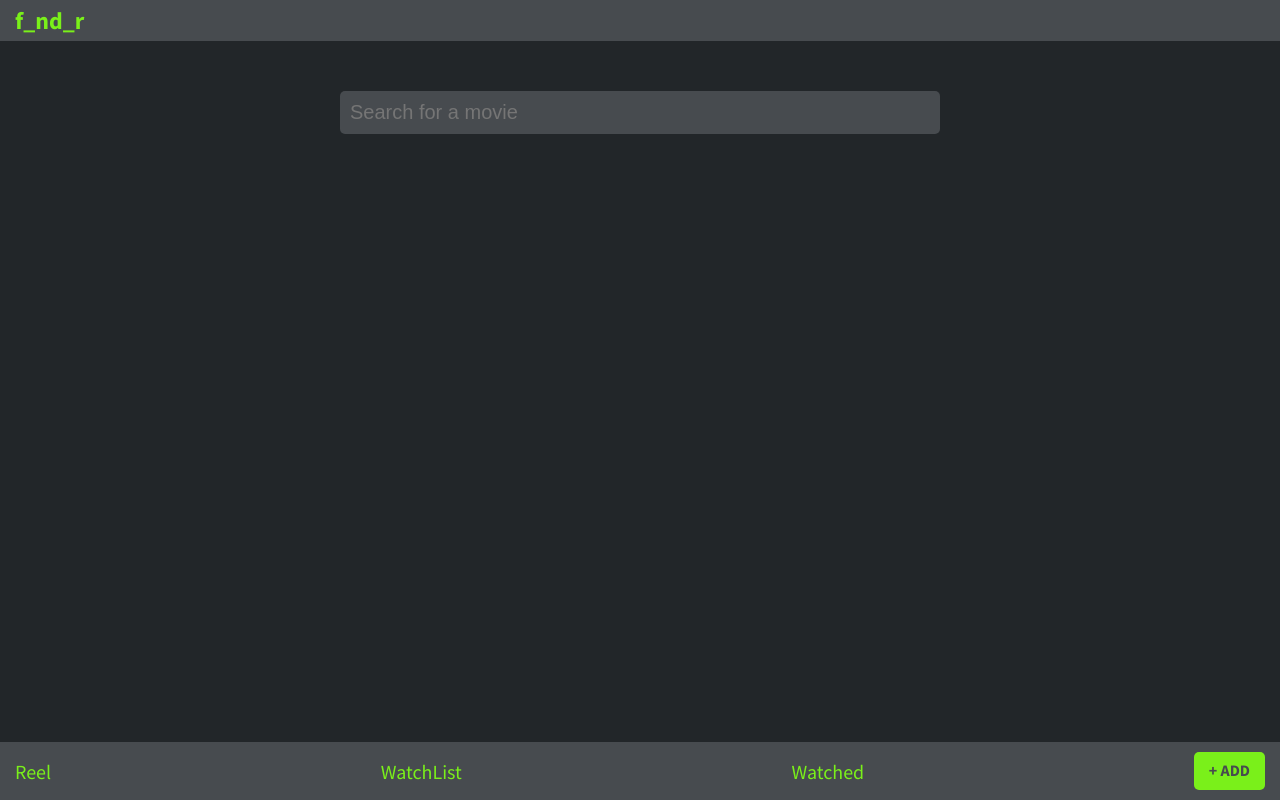
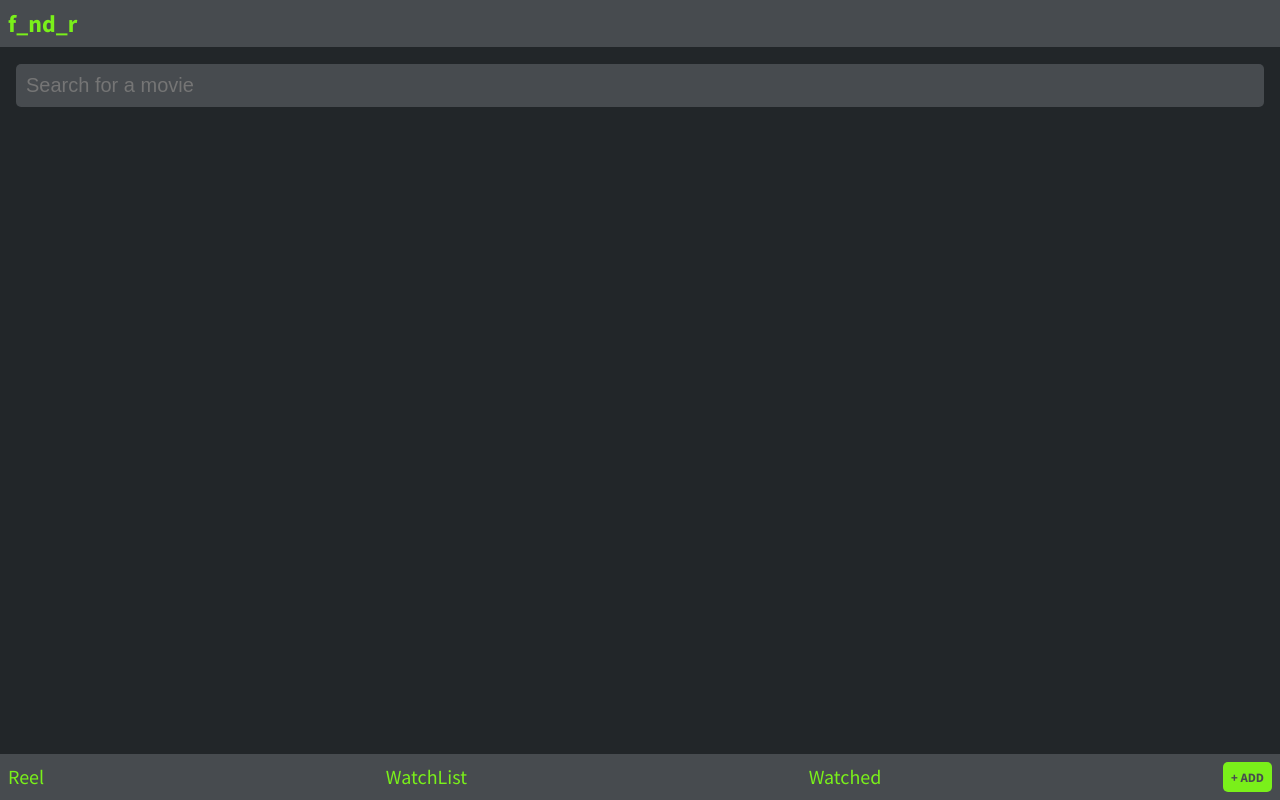
Before and after one commit to Lofdof/FNDR, a React (Create React App) app in the folder fndr/: page /add in a window 1280 px wide. Built offline with nearby package versions, Linux system fonts and the light colour scheme.

Commit message:
css styling

```diff
--- a/fndr/src/App.css
+++ b/fndr/src/App.css
@@ -9,29 +9,43 @@
   --text: #6b6e70;
 }
 
+* {
+  box-sizing: border-box;
+}
+
 body {
   background-color: var(--body);
   font-family: "Source Sans Pro", sans-serif;
-  height: 100%;
   padding: 0;
   margin: 0;
 }
 
-.container {
+.main__wrapper {
+  height: 100vh;
+  width: 100vw;
+  display: flex;
+  flex-direction: column;
+}
+
+.main__container {
+  width: 100%;
+  height: 100%;
+  /* display: relative; */
+  padding: 4rem 1rem 0 1rem;
+}
+
+/* .container {
   padding-right: 15px;
   padding-left: 15px;
   margin-right: auto;
   margin-left: auto;
-}
+} */
 
-*,
-*:before,
-*:after {
-  box-sizing: border-box;
-}
+/* main 100vh 100vw bottom 0 top 0 */
+/*  header footer position fixed mit top & bottom in rem */
 
 .btn {
-  padding: 10px 15px;
+  padding: 0.5rem;
   background-color: var(--secondary);
   color: var(--primary);
   border-radius: 5px;
@@ -39,7 +53,7 @@ body {
   font-weight: 700;
   display: inline-block;
   border: none;
-  font-size: 1rem;
+  font-size: 0.8rem;
   transition: all 0.3s ease;
   line-height: 1.1;
 }
@@ -56,10 +70,15 @@ input:focus {
 /* ---------Header Styles--------------------------------------------------------------- */
 header {
   background-color: var(--primary);
+  width: 100vw;
+  display: flex;
+  flex-direction: row;
+  position: fixed;
+  top: 0;
 }
 
-header .inner-content {
-  padding: 5px 0;
+header > .inner-content {
+  padding: 0.5rem;
 }
 
 header a {
@@ -72,14 +91,9 @@ header a {
 /* ---------Footer Styles--------------------------------------------------------------- */
 footer {
   background-color: var(--primary);
-  position: absolute;
+  width: 100vw;
+  position: fixed;
   bottom: 0;
-  width: 100%;
-}
-
-footer .inner-content {
-  align-items: center;
-  padding: 10px 0;
 }
 
 footer a {
@@ -89,7 +103,7 @@ footer a {
 }
 
 footer .nav-links {
-  padding: 0;
+  padding: 0.5rem;
   margin: 0;
   list-style: none;
   display: flex;
@@ -99,9 +113,7 @@ footer .nav-links {
 
 /* Add Page */
 .add-content {
-  padding: 50px 0;
-  max-width: 600px;
-  margin: 0 auto;
+  padding: 0 0 3rem 0;
 }
 
 .add-content .input-wrapper input {
@@ -116,8 +128,7 @@ footer .nav-links {
 
 .results {
   padding: 0;
-  margin: 0;
-  margin-top: 20px;
+  margin: 1rem 0;
 }
 
 .results li {
@@ -160,8 +171,9 @@ footer .nav-links {
   margin: 0;
 }
 
-.result-card .controls button {
-  margin-right: 10px;
+.result-card .controls {
+  display: flex;
+  gap: 0.3rem;
 }
 
 /* Movie Page */
@@ -273,17 +285,16 @@ footer .nav-links {
 .reel__cardContainer {
   display: flex;
   justify-content: center;
-  margin-top: 5vh;
 }
 
-.reel__card {
+/* .reel__card {
   position: relative;
   width: 400px;
   max-width: 85vw;
   height: 600px;
   background-size: cover;
   background-position: center;
-}
+} */
 
 .reel__swipe {
   position: absolute;
--- a/fndr/src/App.js
+++ b/fndr/src/App.js
@@ -1,28 +1,32 @@
-import React from 'react';
-import { BrowserRouter as Router, Routes, Route } from 'react-router-dom';
-import { Header } from './components/Header';
-import { Footer } from './components/Footer';
-import { Reel } from './components/Reel';
-import { Watchlist } from './components/Watchlist';
-import { Watched } from './components/Watched';
-import { Add } from './components/Add';
-import { GlobalContext, GlobalProvider } from './context/GlobalState';
-import './App.css';
+import React from "react";
+import { BrowserRouter as Router, Routes, Route } from "react-router-dom";
+import { Header } from "./components/Header";
+import { Footer } from "./components/Footer";
+import { Reel } from "./components/Reel";
+import { Watchlist } from "./components/Watchlist";
+import { Watched } from "./components/Watched";
+import { Add } from "./components/Add";
+import { GlobalContext, GlobalProvider } from "./context/GlobalState";
+import "./App.css";
 import "./lib/font-awesome/css/all.min.css";
 
 function App() {
   return (
     <GlobalProvider>
-    <Router>
-      <Header/>
-      <Routes>
-        <Route path="/reel" element={<Reel/>}/>
-        <Route exact path="/" element={<Watchlist/>}/>
-        <Route path="/watched" element={<Watched/>}/>
-        <Route path="/add" element={<Add/>}/>
-      </Routes>
-      <Footer/>
-    </Router>
+      <Router>
+        <div className="main__wrapper">
+          <Header />
+          <div className="main__container">
+            <Routes>
+              <Route path="/reel" element={<Reel />} />
+              <Route exact path="/" element={<Watchlist />} />
+              <Route path="/watched" element={<Watched />} />
+              <Route path="/add" element={<Add />} />
+            </Routes>
+          </div>
+          <Footer />
+        </div>
+      </Router>
     </GlobalProvider>
   );
 }
--- a/fndr/src/components/Footer.js
+++ b/fndr/src/components/Footer.js
@@ -1,21 +1,29 @@
-import React from 'react';
+import React from "react";
 import { Link } from "react-router-dom";
 
 export const Footer = () => {
   return (
     <div>
       <footer>
-                <div className="container">
         <div className="inner-content">
           <ul className="nav-links">
-                            <li><Link to="/reel">Reel</Link></li>
-                            <li><Link to="/">WatchList</Link></li>
-                            <li><Link to="/watched">Watched</Link></li>
-                            <li><Link to="/add" className="btn">+ Add</Link></li>
+            <li>
+              <Link to="/reel">Reel</Link>
+            </li>
+            <li>
+              <Link to="/">WatchList</Link>
+            </li>
+            <li>
+              <Link to="/watched">Watched</Link>
+            </li>
+            <li>
+              <Link to="/add" className="btn">
+                + Add
+              </Link>
+            </li>
           </ul>
-                    </div>
         </div>
       </footer>
     </div>
-    )
-}
+  );
+};
--- a/fndr/src/components/Header.js
+++ b/fndr/src/components/Header.js
@@ -1,16 +1,14 @@
-import React from 'react';
+import React from "react";
 import { Link } from "react-router-dom";
 
 export const Header = () => {
   return (
     <div>
       <header>
-                <div className="container">
         <div className="inner-content">
           <Link to="/">f_nd_r</Link>
         </div>
-                </div>
       </header>
     </div>
-    )
-}
+  );
+};
--- a/fndr/src/components/Reel.js
+++ b/fndr/src/components/Reel.js
@@ -60,16 +60,12 @@ export const Reel = (movie) => {
   useEffect(() => {
     const fetchMovies = () => {
       fetch(
-        `https://api.themoviedb.org/3/discover/movie?api_key=${process.env.REACT_APP_TMDB_KEY}&language=en-US&sort_by=popularity.desc&include_adult=false&include_video=false&page=${page}&with_watch_monetization_types=flatrate`
+        `https://api.themoviedb.org/3/discover/movie?api_key=${process.env.REACT_APP_TMDB_KEY}&language=en-US&sort_by=popularity.desc&include_adult=false&include_video=false&page=5&with_watch_monetization_types=flatrate`
       )
         .then((result) => result.json())
         .then((data) => {
           if (!data.errors) {
             setMovies([...movies, ...data.results]);
-            setCurrentIndex((currentIndex) => {
-              return currentIndex + 20;
-            });
-            currentIndexRef.current += 20;
           } else {
             setMovies([]);
           }
@@ -78,9 +74,6 @@ export const Reel = (movie) => {
 
     fetchMovies();
   }, [page]);
-
-  console.log({ page, currentIndex });
-  //   console.table(movies);
 
   const { addMovieToWatchList } = useContext(GlobalContext);
 
@@ -95,11 +88,6 @@ export const Reel = (movie) => {
   const updateCurrentIndex = (val) => {
     setCurrentIndex(val);
     currentIndexRef.current = val;
-    if (val === 3) {
-      setPage((page) => {
-        return page + 1;
-      });
-    }
   };
 
   const canGoBack = currentIndex < movies.length - 1;
@@ -135,7 +123,7 @@ export const Reel = (movie) => {
 
   return (
     <>
-      <div className="container">
+      <div>
         <div className="reel__cardContainer">
           {movies.map((movie, index) => (
             <TinderCard
```
Lines whose indentation alone changed are shown as unchanged.
